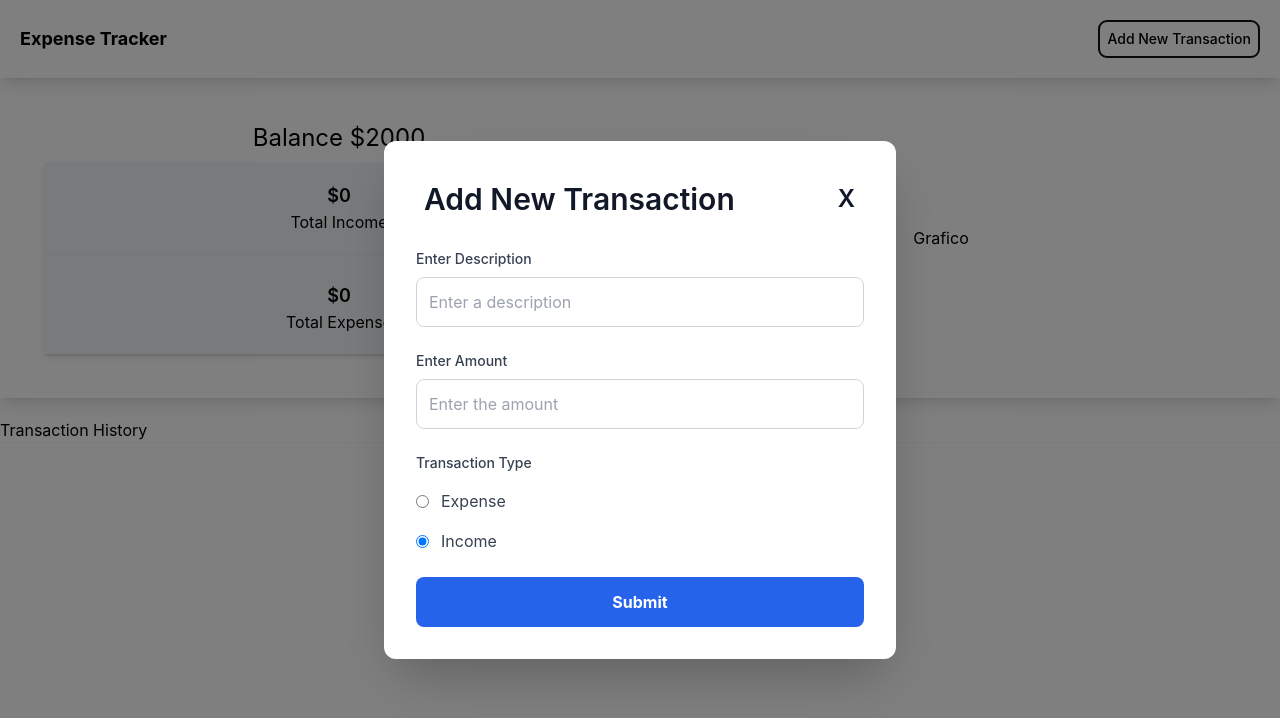
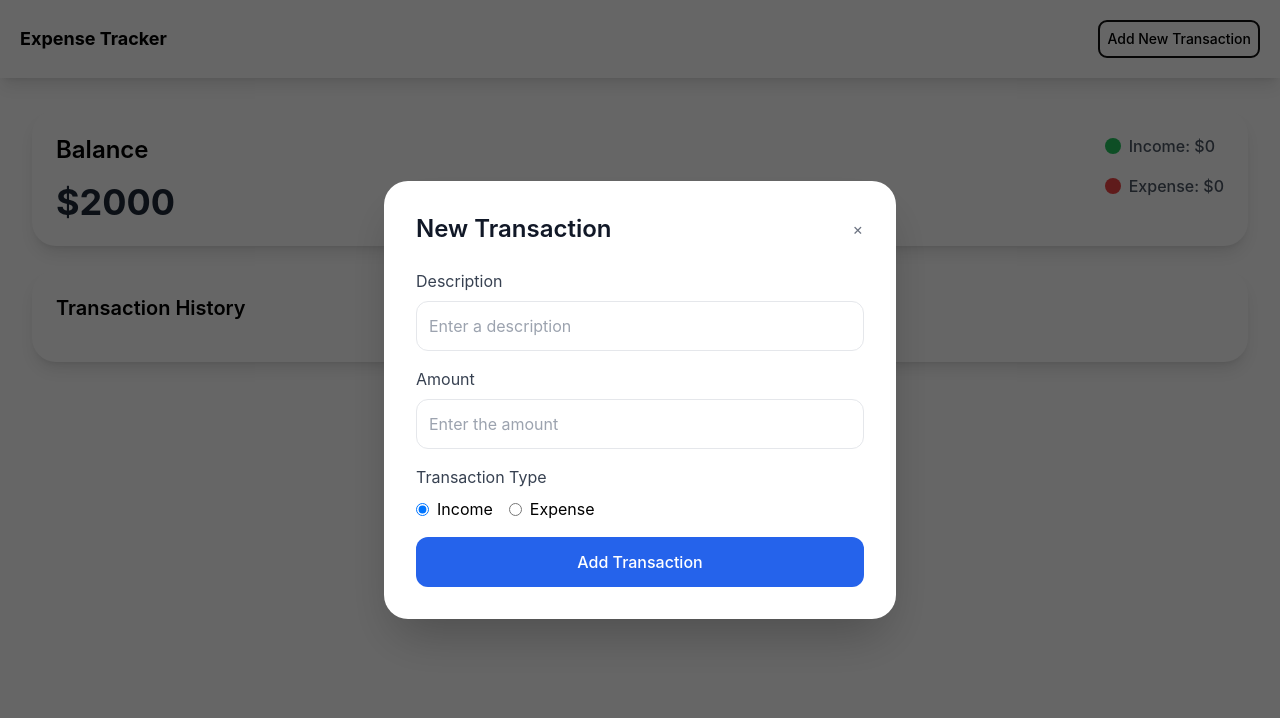
Before and after one commit to JoaDelVecchio/expense-tracker, a React (Vite) app: page / in a window 1280 px wide. Both pictures are taken after a click on the button "Add New Transaction". Shown: the top 718 px of the page. Built offline with nearby package versions, Linux system fonts and the light colour scheme.

Commit message:
Add style to it

```diff
--- a/src/components/Tracker.tsx
+++ b/src/components/Tracker.tsx
@@ -12,39 +12,49 @@ const Tracker = ({
   handleNewTransaction: () => void;
 }) => {
   return (
-    <main className="flex flex-col gap-5">
-      <div className="shadow-lg flex justify-between gap-3 p-11">
-        <div className="flex-1 gap-2 flex flex-col justify-center items-center ">
-          <h2 className="text-2xl">Balance ${expensesData.balance}</h2>
-          <div className="flex flex-col gap-2 w-full shadow-md bg-slate-100">
-            <div className="flex flex-col shadow-sm justify-center items-center p-5">
-              <span className="font-semibold text-lg">
-                ${expensesData.income}
-              </span>
-              <span>Total Income</span>
-            </div>
-            <div className="flex flex-col shadow-sm justify-center items-center p-5">
-              <span className="font-semibold text-lg">
-                ${expensesData.expense}
-              </span>
-              <span>Total Expense</span>
-            </div>
+    <main className="flex flex-col gap-6 p-8">
+      {/* Overview Section */}
+      <div className="bg-white shadow-lg rounded-3xl p-6 flex justify-between">
+        <div className="flex flex-col gap-4">
+          <h2 className="text-2xl font-semibold">Balance</h2>
+          <p className="text-4xl font-bold text-gray-800">
+            ${expensesData.balance}
+          </p>
+        </div>
+        <div className="flex flex-col gap-4">
+          <div className="flex items-center gap-2">
+            <div className="w-4 h-4 bg-green-500 rounded-full"></div>
+            <span className="font-medium text-gray-600">
+              Income: ${expensesData.income}
+            </span>
+          </div>
+          <div className="flex items-center gap-2">
+            <div className="w-4 h-4 bg-red-500 rounded-full"></div>
+            <span className="font-medium text-gray-600">
+              Expense: ${expensesData.expense}
+            </span>
           </div>
         </div>
-        <div className="flex flex-1 justify-center items-center  ">
-          <p>Grafico</p>
-        </div>
       </div>
-      <div className="shadow-sm">
-        <h2>Transaction History</h2>
-        <ul>
-          {transactionHistory.map((transaction) => (
-            <div className="flex gap-5">
-              <li>{transaction.date.toLocaleDateString()}</li>
-              <li>{transaction.description}</li>
-              <li>{transaction.amount}</li>
-              <li>{transaction.operation}</li>
-            </div>
+
+      {/* Transaction History */}
+      <div className="bg-white shadow-lg rounded-3xl p-6">
+        <h2 className="text-xl font-semibold mb-4">Transaction History</h2>
+        <ul className="divide-y">
+          {transactionHistory.map((transaction, index) => (
+            <li key={index} className="flex justify-between py-4">
+              <span>{transaction.date.toLocaleDateString()}</span>
+              <span>{transaction.description}</span>
+              <span
+                className={`font-semibold ${
+                  transaction.operation === "income"
+                    ? "text-green-500"
+                    : "text-red-500"
+                }`}
+              >
+                ${transaction.amount}
+              </span>
+            </li>
           ))}
         </ul>
       </div>
--- a/src/components/TransactionForm.tsx
+++ b/src/components/TransactionForm.tsx
@@ -22,17 +22,15 @@ const TransactionForm = ({
 
   const handleChanges = (e: React.ChangeEvent<HTMLInputElement>) => {
     const { name, value } = e.target;
-
     setTransactionData((prev) => ({
       ...prev,
-      [name]: name === "amount" ? parseFloat(value) || 0 : value, // Handle "amount" separately
+      [name]: name === "amount" ? parseFloat(value) || 0 : value,
     }));
   };
 
   const handleSubmit = (e: React.FormEvent) => {
     e.preventDefault();
 
-    // Update the parent state
     setExpensesData((prev) =>
       transactionData.operation === "income"
         ? {
@@ -46,46 +44,37 @@ const TransactionForm = ({
             expense: prev.expense + transactionData.amount,
           }
     );
+
     setTransactionHistory((prev) => [
       ...prev,
-      {
-        date: new Date(),
-        ...transactionData,
-      },
+      { date: new Date(), ...transactionData },
     ]);
 
-    // Reset the form
-    setTransactionData({
-      description: "",
-      amount: 0,
-      operation: "income",
-    });
+    setTransactionData({ description: "", amount: 0, operation: "income" });
   };
 
   return (
-    <div className="fixed inset-0 flex items-center justify-center bg-black/50 z-50">
+    <div className="fixed inset-0 flex items-center justify-center bg-black/60 z-50">
       <form
         onSubmit={handleSubmit}
-        className="w-[90%] max-w-lg bg-white rounded-xl shadow-2xl p-8"
+        className="w-[90%] max-w-lg bg-white rounded-3xl shadow-2xl p-8 transition-all duration-300"
       >
-        <div className="flex justify-between items-center p-2">
-          <p className="text-3xl font-semibold text-center mb-6 text-gray-900">
-            Add New Transaction
-          </p>
+        <div className="flex justify-between items-center mb-6">
+          <h2 className="text-2xl font-semibold text-gray-900">
+            New Transaction
+          </h2>
           <button
+            type="button"
             onClick={handleNewTransaction}
-            className="text-2xl font-semibold text-center mb-6 text-gray-900"
+            className="text-gray-500 hover:text-gray-900 transition-all duration-200"
+            aria-label="Close Form"
           >
-            X
+            ×
           </button>
         </div>
 
-        {/* Description Input */}
-        <label
-          htmlFor="description"
-          className="block text-sm font-medium text-gray-700 mb-2"
-        >
-          Enter Description
+        <label htmlFor="description" className="block text-gray-700 mb-2">
+          Description
         </label>
         <input
           id="description"
@@ -94,67 +83,57 @@ const TransactionForm = ({
           value={transactionData.description}
           onChange={handleChanges}
           placeholder="Enter a description"
-          className="w-full border bg-white border-gray-300 rounded-lg p-3 mb-6 focus:outline-none focus:ring-4 focus:ring-blue-500"
+          className="bg-white w-full p-3 mb-4 border rounded-xl focus:outline-none focus:ring-4 focus:ring-blue-300 transition-all"
         />
 
-        {/* Amount Input */}
-        <label
-          htmlFor="amount"
-          className="block text-sm font-medium text-gray-700 mb-2"
-        >
-          Enter Amount
+        <label htmlFor="amount" className="block text-gray-700 mb-2">
+          Amount
         </label>
         <input
           id="amount"
           name="amount"
+          type="number"
           value={transactionData.amount || ""}
           onChange={handleChanges}
-          type="number"
           placeholder="Enter the amount"
-          className="w-full border bg-white border-gray-300 rounded-lg p-3 mb-6 focus:outline-none focus:ring-4 focus:ring-blue-500"
+          className="bg-white w-full p-3 mb-4 border rounded-xl focus:outline-none focus:ring-4 focus:ring-blue-300 transition-all"
         />
 
-        {/* Radio Buttons */}
-        <fieldset className="mb-6">
-          <legend className="text-sm font-medium text-gray-700 mb-4">
-            Transaction Type
-          </legend>
-          <div className="flex items-center mb-4">
+        <fieldset className="mb-4">
+          <legend className="block text-gray-700 mb-2">Transaction Type</legend>
+          <div className="flex items-center gap-4">
+            <label className="flex items-center gap-2">
+              <input
+                id="income"
+                name="operation"
+                type="radio"
+                value="income"
+                checked={transactionData.operation === "income"}
+                onChange={handleChanges}
+                className="focus:ring-blue-300"
+              />
+              Income
+            </label>
+            <label className="flex items-center gap-2">
               <input
                 id="expense"
                 name="operation"
                 type="radio"
                 value="expense"
+                checked={transactionData.operation === "expense"}
                 onChange={handleChanges}
-              checked={transactionData.operation === "expense"}
-              className="mr-3 focus:ring-blue-500"
+                className="focus:ring-blue-300"
               />
-            <label htmlFor="expense" className="text-gray-700">
               Expense
-            </label>
-          </div>
-          <div className="flex items-center">
-            <input
-              id="income"
-              name="operation"
-              type="radio"
-              value="income"
-              onChange={handleChanges}
-              checked={transactionData.operation === "income"}
-              className="mr-3 focus:ring-blue-500"
-            />
-            <label htmlFor="income" className="text-gray-700">
-              Income
             </label>
           </div>
         </fieldset>
 
-        {/* Submit Button */}
         <button
           type="submit"
-          className="w-full bg-blue-600 text-white font-bold py-3 rounded-lg hover:bg-blue-700 focus:outline-none focus:ring-4 focus:ring-blue-500"
+          className="w-full bg-blue-600 text-white py-3 rounded-xl font-medium hover:bg-blue-700 transition-all duration-300"
         >
-          Submit
+          Add Transaction
         </button>
       </form>
     </div>
```
Lines whose indentation alone changed are shown as unchanged.
